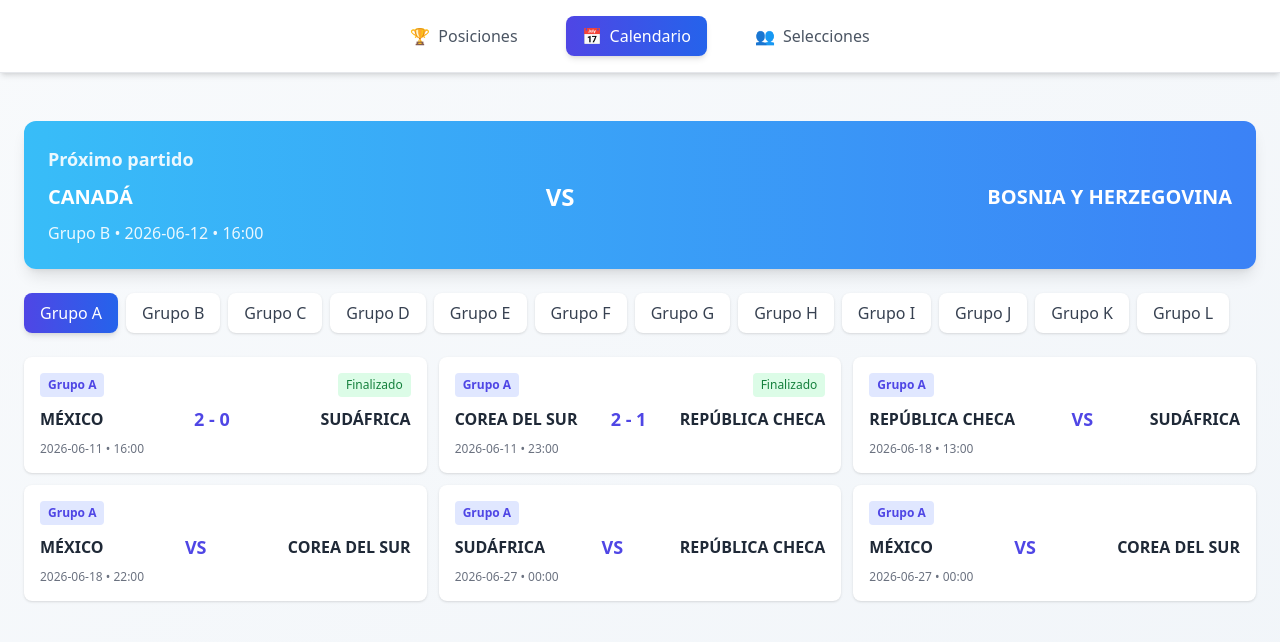
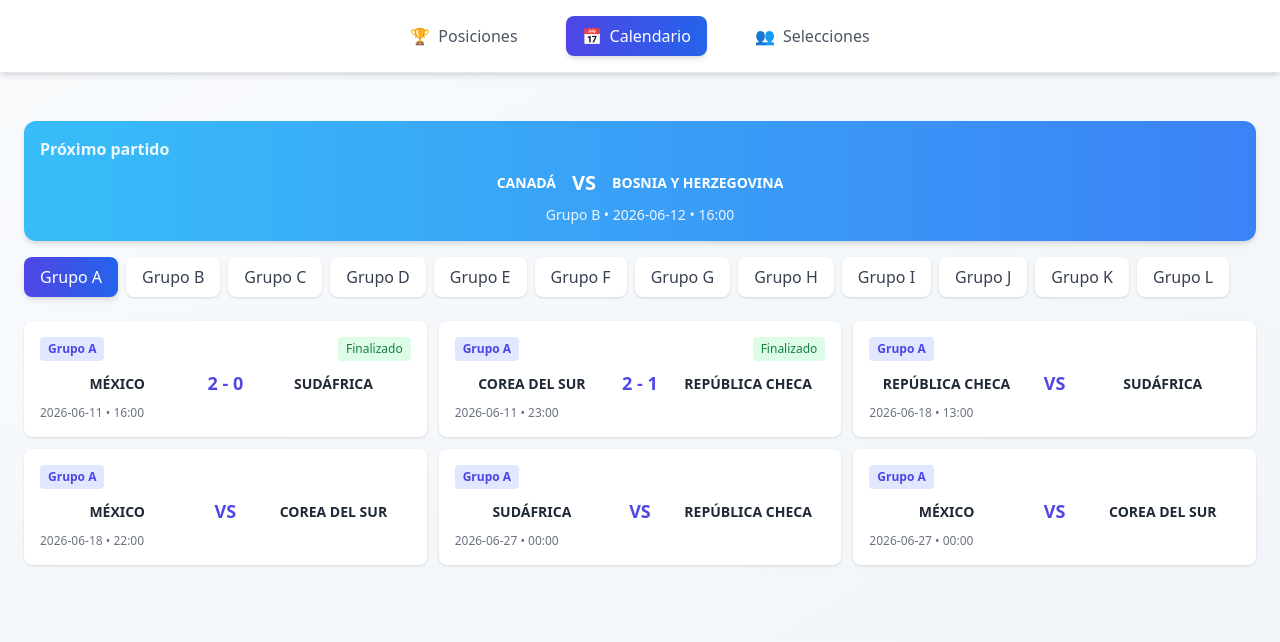
Before and after one commit to la-furia/prode, a React (Vite) app: page /#/calendario in a window 1280 px wide. Shown: the top 642 px of the page. Built offline with nearby package versions, Linux system fonts and the light colour scheme.

Commit message:
Shrink banner and center VS in all match cards
- Reduce banner padding from p-6 to p-4, smaller text
- Center VS with team names in separate divs for consistent alignment
- Force VS centering by using fixed width columns

```diff
--- a/src/pages/Calendario.tsx
+++ b/src/pages/Calendario.tsx
@@ -28,14 +28,18 @@ export function Calendario({ matches }: CalendarioProps) {
     <div className="max-w-7xl mx-auto p-6">
       {/* Próximo partido */}
       {nextMatch && (
-        <div className="bg-gradient-to-r from-sky-400 to-blue-500 rounded-xl p-6 mb-6 text-white shadow-lg">
-          <h2 className="text-lg font-semibold mb-2 opacity-90">Próximo partido</h2>
-          <div className="flex justify-between items-center">
-            <span className="font-bold text-xl">{nextMatch.team1}</span>
-            <span className="text-2xl font-bold">VS</span>
-            <span className="font-bold text-xl">{nextMatch.team2}</span>
+        <div className="bg-gradient-to-r from-sky-400 to-blue-500 rounded-xl p-4 mb-4 text-white shadow-md">
+          <h2 className="text-base font-semibold mb-2 opacity-90">Próximo partido</h2>
+          <div className="flex justify-center items-center">
+            <div className="text-center">
+              <div className="font-bold text-sm">{nextMatch.team1}</div>
+            </div>
+            <span className="mx-4 text-xl font-bold">VS</span>
+            <div className="text-center">
+              <div className="font-bold text-sm">{nextMatch.team2}</div>
+            </div>
           </div>
-          <p className="mt-2 opacity-90">
+          <p className="mt-2 opacity-90 text-sm text-center">
             Grupo {nextMatch.group} • {nextMatch.date} • {nextMatch.time}
           </p>
         </div>
@@ -79,12 +83,18 @@ export function Calendario({ matches }: CalendarioProps) {
                 )}
               </div>
 
-              <div className="flex justify-between items-center">
-                <span className="font-semibold text-gray-800">{match.team1}</span>
-                <span className="text-lg font-bold text-indigo-600">
-                  {match.result ? `${match.result.team1 ?? '-'} - ${match.result.team2 ?? '-'}` : 'VS'}
-                </span>
-                <span className="font-semibold text-gray-800">{match.team2}</span>
+              <div className="flex justify-center items-center">
+                <div className="text-center w-5/12">
+                  <span className="font-semibold text-gray-800 text-sm">{match.team1}</span>
+                </div>
+                <div className="text-center w-2/12">
+                  <span className="text-lg font-bold text-indigo-600">
+                    {match.result ? `${match.result.team1 ?? '-'} - ${match.result.team2 ?? '-'}` : 'VS'}
+                  </span>
+                </div>
+                <div className="text-center w-5/12">
+                  <span className="font-semibold text-gray-800 text-sm">{match.team2}</span>
+                </div>
               </div>
 
               <p className="text-xs text-gray-500 mt-2">
```
